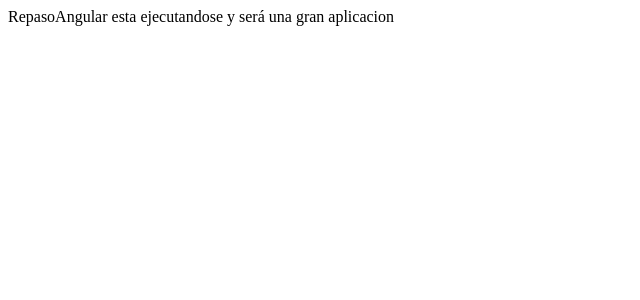
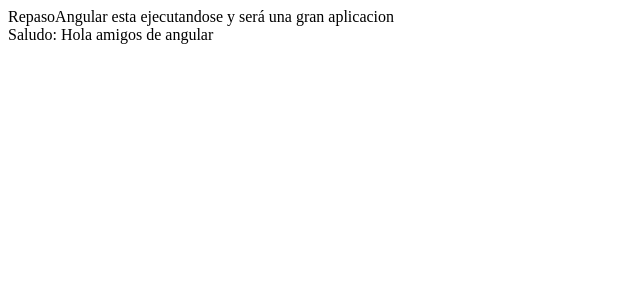
Before and after one commit to JuanSe2436/RepasoAngular, an Angular app: page / in a window 1280 px wide. Shown: the top 300 px of the page, without its empty margins (0-640 px from the left). Built offline with nearby package versions, Linux system fonts and the light colour scheme.

Commit message:
componente

```diff
--- a/src/app/app.component.html
+++ b/src/app/app.component.html
@@ -1,2 +1,5 @@
 
     <span>{{ title }} esta ejecutandose y será una gran aplicacion</span>
+<br/>
+
+<span> Saludo: {{saludo}}</span>
--- a/src/app/app.component.ts
+++ b/src/app/app.component.ts
@@ -7,4 +7,6 @@ import { Component } from '@angular/core';
 })
 export class AppComponent {
   title = 'RepasoAngular';
+  saludo = "Hola amigos de angular";
+
 }
```
